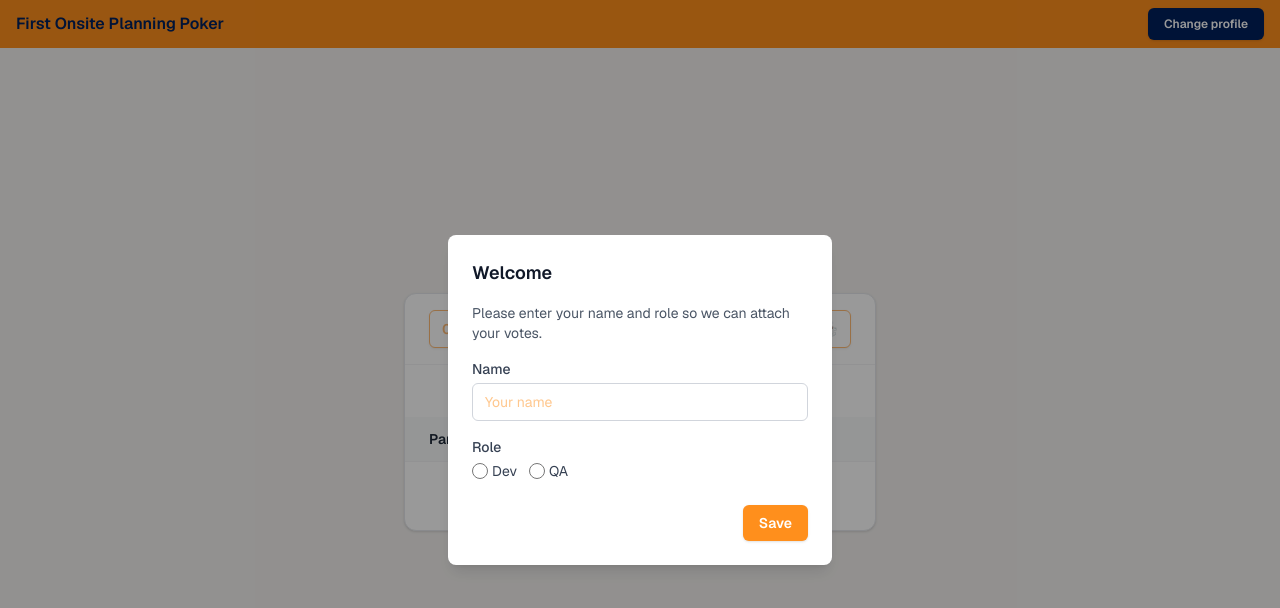
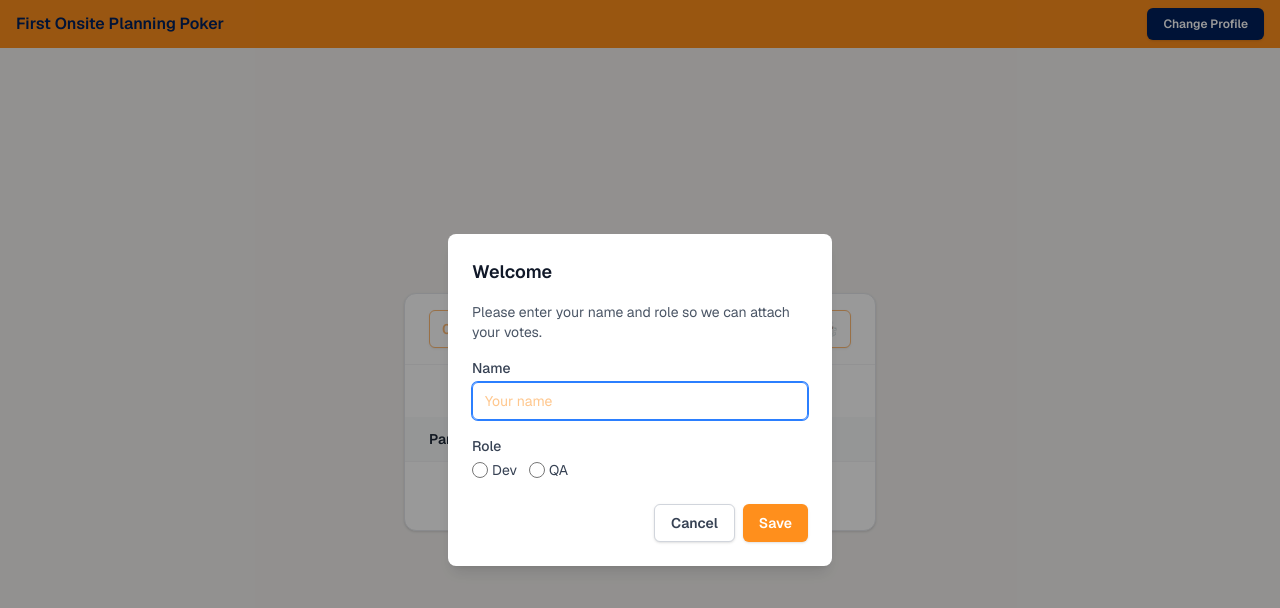
Before and after one commit to arnav-firstonsite/fos-planning-poker, a Next.js app: page / in a window 1280 px wide. Shown: the top 608 px of the page. Built offline with nearby package versions, Linux system fonts and the light colour scheme; no server answers.

Commit message:
Vardan fixes

```diff
--- a/app/PlanningPokerClient/components/PlanningPokerHeader.tsx
+++ b/app/PlanningPokerClient/components/PlanningPokerHeader.tsx
@@ -7,13 +7,13 @@ type PlanningPokerHeaderProps = {
 export function PlanningPokerHeader({ onChangeProfile }: PlanningPokerHeaderProps) {
   return (
     <header className="flex items-center justify-between h-12 bg-orange w-full px-4 text-dark-blue">
-      <div className="font-semibold">First Onsite Planning Poker</div>
+      <div className="font-semibold cursor-default">First Onsite Planning Poker</div>
       <button
         type="button"
         onClick={onChangeProfile}
-        className="rounded-md bg-dark-blue text-white px-4 py-2 text-xs font-semibold shadow-sm transition hover:bg-white hover:text-dark-blue focus:outline-none focus:ring-2 focus:ring-dark-blue focus:ring-offset-1"
+        className="rounded-md bg-dark-blue text-white px-4 py-2 text-xs font-semibold shadow-sm transition hover:bg-white hover:text-dark-blue hover:cursor-pointer focus:outline-none focus:ring-2 focus:ring-dark-blue focus:ring-offset-1"
       >
-        Change profile
+        Change Profile
       </button>
     </header>
   );
--- a/app/PlanningPokerClient/components/ProfileModal.tsx
+++ b/app/PlanningPokerClient/components/ProfileModal.tsx
@@ -1,4 +1,4 @@
-// app/components/ProfileModal.tsx
+// app/PlanningPokerClient/components/ProfileModal.tsx
 
 import type { FormEvent } from "react";
 
@@ -8,6 +8,7 @@ type ProfileModalProps = {
   onNameChange: (name: string) => void;
   onRoleChange: (role: "dev" | "qa") => void;
   onSubmit: (event: FormEvent<HTMLFormElement>) => void;
+  onCancel: () => void;
 };
 
 export function ProfileModal({
@@ -16,6 +17,7 @@ export function ProfileModal({
   onNameChange,
   onRoleChange,
   onSubmit,
+  onCancel,
 }: ProfileModalProps) {
   return (
     <div className="fixed inset-0 z-50 flex items-center justify-center bg-black/40">
@@ -39,6 +41,7 @@ export function ProfileModal({
               className="w-full rounded-md border border-gray-300 px-3 py-2 text-sm focus:border-blue-500 focus:outline-none focus:ring-1 focus:ring-blue-500"
               placeholder="Your name"
               required
+              autoFocus
             />
           </div>
           <div className="text-left">
@@ -46,26 +49,26 @@ export function ProfileModal({
               Role
             </span>
             <div className="flex gap-3">
-              <label className="flex items-center gap-1 text-sm text-gray-700">
+              <label className="flex items-center gap-1 text-sm text-gray-700 cursor-pointer">
                 <input
                   type="radio"
                   name="role"
                   value="dev"
                   checked={role === "dev"}
                   onChange={() => onRoleChange("dev")}
-                  className="h-4 w-4"
+                  className="h-4 w-4 cursor-pointer"
                   required
                 />
                 Dev
               </label>
-              <label className="flex items-center gap-1 text-sm text-gray-700">
+              <label className="flex items-center gap-1 text-sm text-gray-700 cursor-pointer">
                 <input
                   type="radio"
                   name="role"
                   value="qa"
                   checked={role === "qa"}
                   onChange={() => onRoleChange("qa")}
-                  className="h-4 w-4"
+                  className="h-4 w-4 cursor-pointer"
                 />
                 QA
               </label>
@@ -73,8 +76,15 @@ export function ProfileModal({
           </div>
           <div className="flex justify-end gap-2 pt-2">
             <button
+              type="button"
+              onClick={onCancel}
+              className="rounded-md border border-gray-300 bg-white px-4 py-2 text-sm font-semibold text-gray-700 shadow-sm hover:bg-gray-50 hover:cursor-pointer focus:outline-none focus:ring-2 focus:ring-blue-500 focus:ring-offset-2"
+            >
+              Cancel
+            </button>
+            <button
               type="submit"
-              className="rounded-md bg-foreground px-4 py-2 text-sm font-semibold text-white shadow-sm hover:bg-dark-blue focus:outline-none focus:ring-2 focus:ring-blue-500 focus:ring-offset-2"
+              className="rounded-md bg-foreground px-4 py-2 text-sm font-semibold text-white shadow-sm hover:bg-dark-blue hover:cursor-pointer focus:outline-none focus:ring-2 focus:ring-blue-500 focus:ring-offset-2"
             >
               Save
             </button>
--- a/app/PlanningPokerClient/components/SessionActions.tsx
+++ b/app/PlanningPokerClient/components/SessionActions.tsx
@@ -22,7 +22,7 @@ export function SessionActions({
           type="button"
           disabled={!canReveal}
           onClick={onReveal}
-          className="rounded-md bg-foreground text-white px-4 py-2 text-sm font-semibold shadow-sm transition hover:bg-dark-blue focus:outline-none focus:ring-2 disabled:cursor-not-allowed disabled:opacity-70"
+          className="rounded-md bg-foreground text-white px-4 py-2 text-sm font-semibold shadow-sm transition hover:bg-dark-blue hover:cursor-pointer focus:outline-none focus:ring-2 disabled:cursor-not-allowed disabled:opacity-70"
         >
           Reveal Votes
         </button>
@@ -31,7 +31,7 @@ export function SessionActions({
           type="button"
           disabled={!canReset}
           onClick={onReset}
-          className="rounded-md bg-foreground text-white px-4 py-2 text-sm font-semibold shadow-sm transition hover:bg-dark-blue focus:outline-none focus:ring-2 disabled:cursor-not-allowed disabled:opacity-70"
+          className="rounded-md bg-foreground text-white px-4 py-2 text-sm font-semibold shadow-sm transition hover:bg-dark-blue hover:cursor-pointer focus:outline-none focus:ring-2 disabled:cursor-not-allowed disabled:opacity-70"
         >
           Reset
         </button>
--- a/app/PlanningPokerClient/components/VoteControls.tsx
+++ b/app/PlanningPokerClient/components/VoteControls.tsx
@@ -27,7 +27,7 @@ export function VoteControls({
             type="button"
             disabled={disabled}
             onClick={() => onVoteClick(vote)}
-            className={`rounded-md border border-[hsl(var(--accent))]/30 px-3 py-2 text-sm font-semibold transition hover:-translate-y-0.5 focus:outline-none disabled:cursor-not-allowed disabled:opacity-60 ${
+            className={`rounded-md border border-[hsl(var(--accent))]/30 px-3 py-2 text-sm font-semibold transition hover:-translate-y-0.5 focus:outline-none cursor-pointer disabled:cursor-not-allowed disabled:opacity-60 ${
               isSelected
                 ? "bg-orange text-white shadow-none"
                 : "bg-white text-[hsl(var(--accent))] shadow-sm hover:text-dark-blue hover:shadow-none"
--- a/app/PlanningPokerClient/index.tsx
+++ b/app/PlanningPokerClient/index.tsx
@@ -82,6 +82,7 @@ export function PlanningPokerClient() {
           onNameChange={setUserName}
           onRoleChange={setUserRole}
           onSubmit={handleProfileSubmit}
+          onCancel={() => setShowProfileModal(false)}
         />
       )}
     </div>
```
